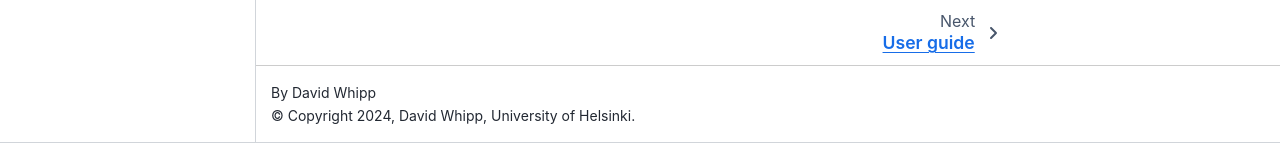
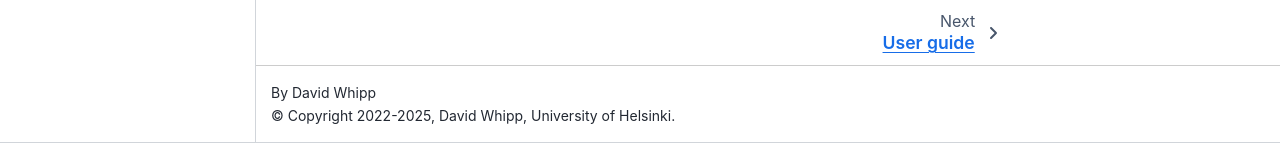
Before and after one commit to HUGG/TC1D, a Sphinx documentation site: the page built from docs/source/index.rst, in a window 1280 px wide and 900 px high, scrolled down 755 px. Shown: the part 757-900 px from the top of the window. Built offline with Sphinx 7.4.7 and the Sphinx Book theme 1.1.4, drawn with Linux system fonts in a browser that asks for light colours.

Commit message:
Update copyright dates

```diff
--- a/docs/source/conf.py
+++ b/docs/source/conf.py
@@ -9,7 +9,7 @@ sys.path.insert(0, os.path.abspath('../../tc1d/'))
 # -- Project information
 
 project = 'TC1D'
-copyright = '2024, David Whipp, University of Helsinki'
+copyright = '2022-2025, David Whipp, University of Helsinki'
 author = 'David Whipp'
 
 release = ''
```
